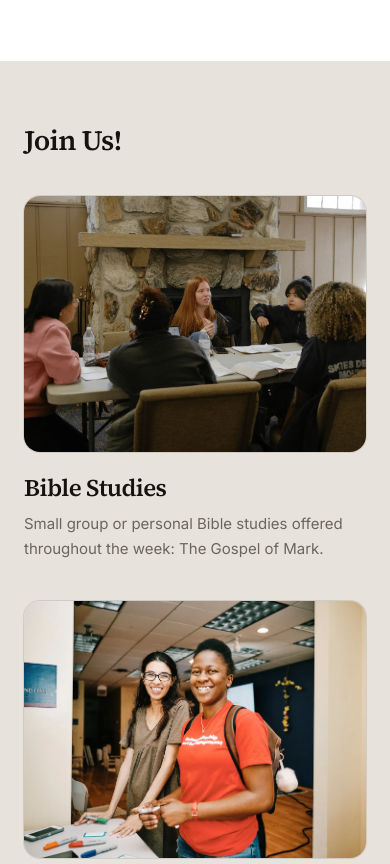
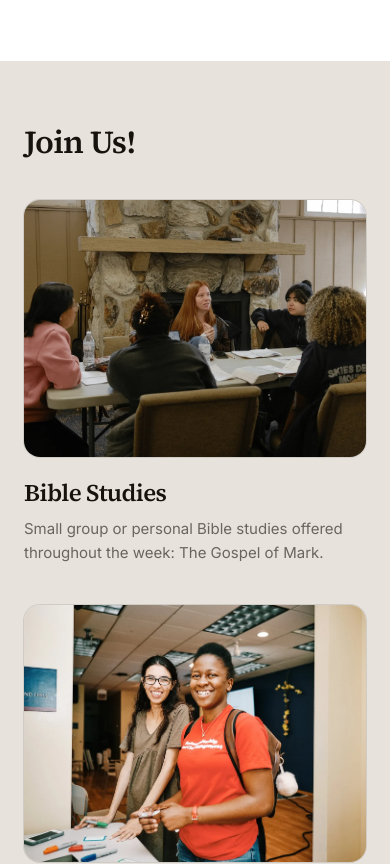
Before and after one commit to hoangngo-sudo/drinc, a plain HTML site: page index.html in a window 390 px wide. Shown: the part 1121-1985 px from the top of the page. Drawn offline with Linux system fonts and the light colour scheme.

Commit message:
Update styles

```diff
--- a/css/styles.css
+++ b/css/styles.css
@@ -108,7 +108,7 @@ summary {
 .h2 {
   margin: 0;
   font-family: var(--font-display);
-  font-size: clamp(28px, 3.5vw, 40px);
+  font-size: clamp(32px, 3.5vw, 40px);
   font-weight: 600;
   line-height: 1.1;
   letter-spacing: -0.025em;
```
